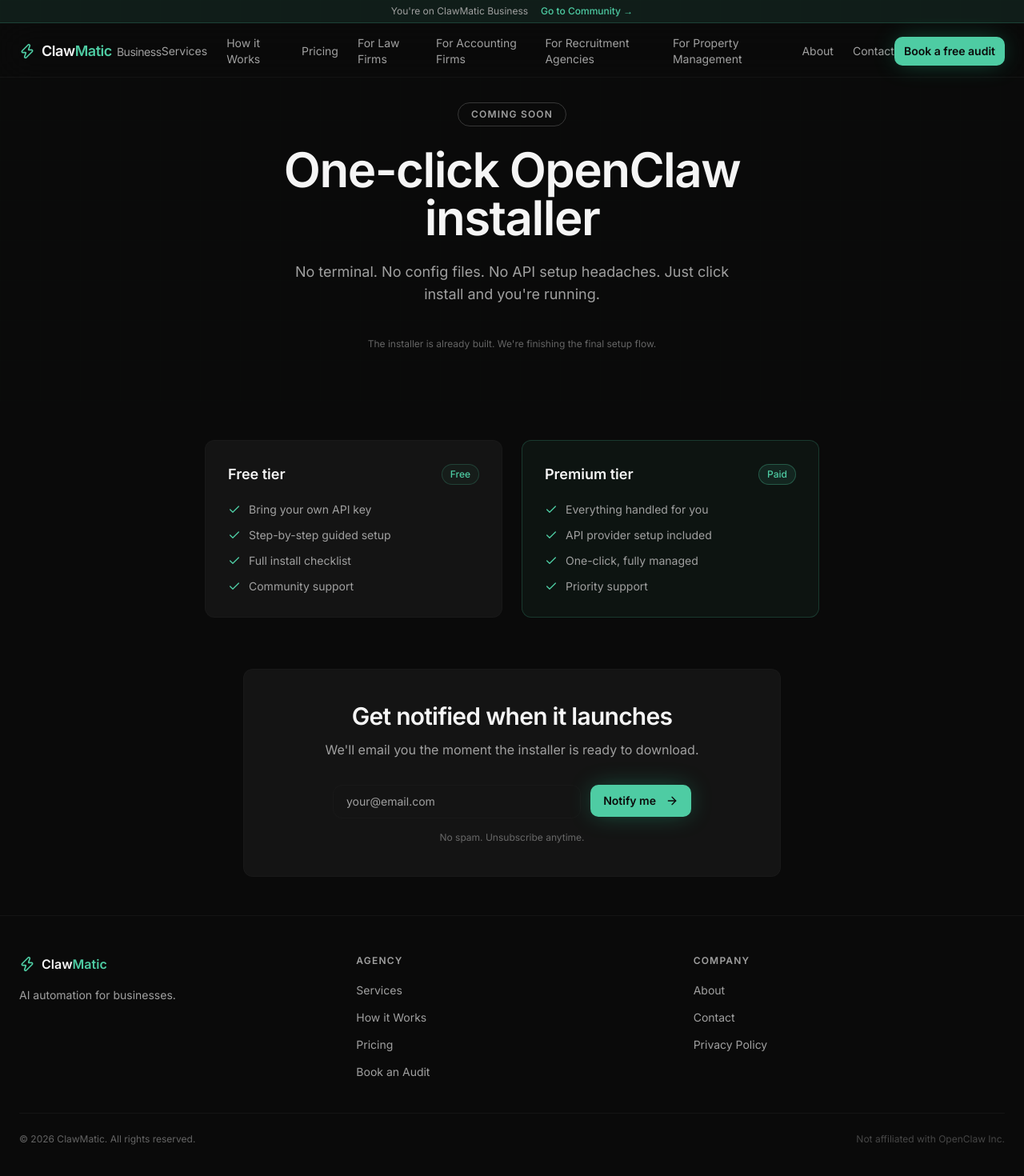
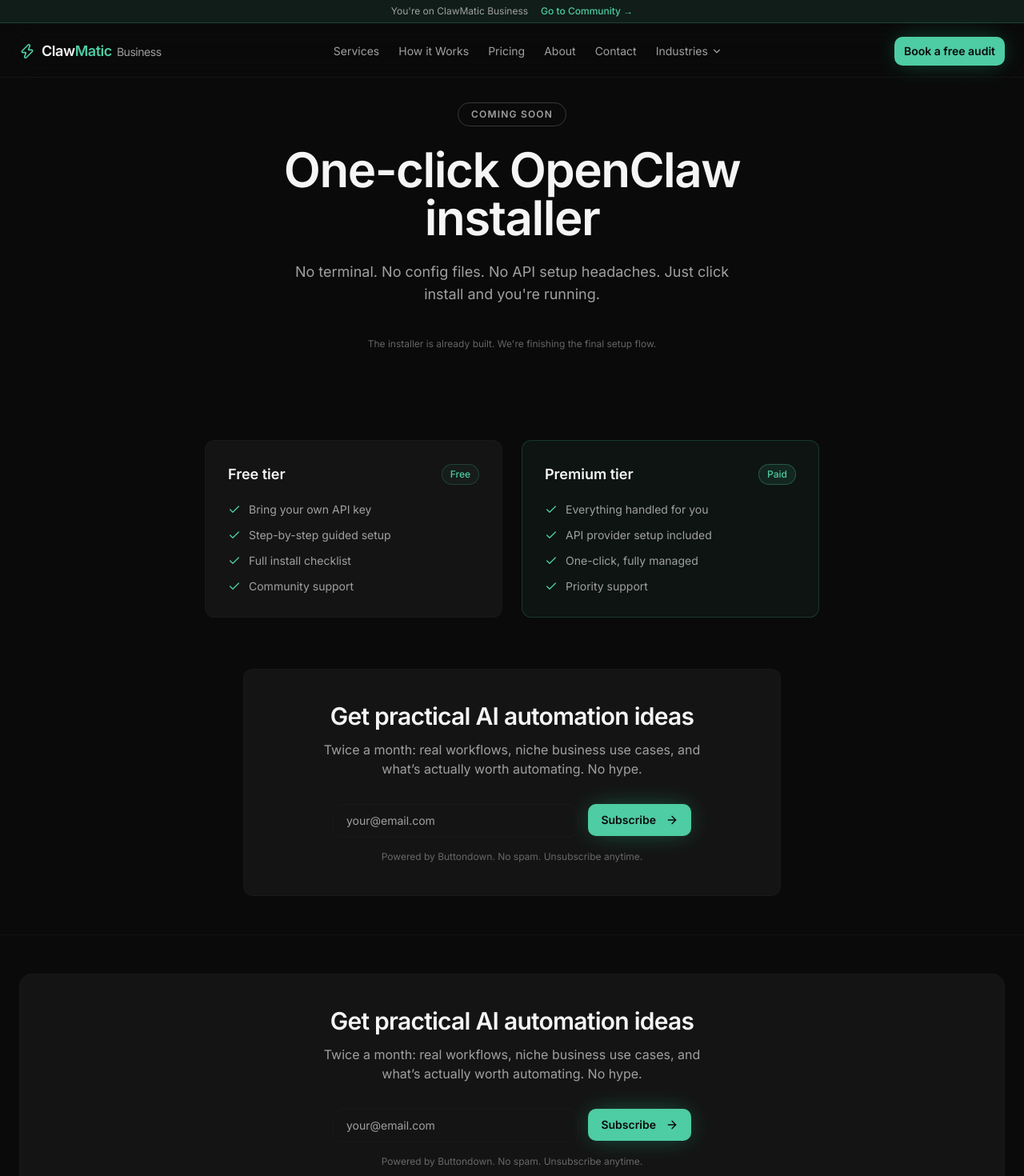
Before and after one commit to Clawmatic/clawmatic, a Next.js app: page /installer in a window 1280 px wide. Shown: the top 1470 px of the page at 80% size. Built offline with nearby package versions, Linux system fonts and the light colour scheme.

Commit message:
Add Buttondown newsletter and reorganize navigation

```diff
--- a/src/app/api/subscribe/route.ts
+++ b/src/app/api/subscribe/route.ts
@@ -1,4 +1,6 @@
 import { NextRequest, NextResponse } from "next/server";
+
+const BUTTONDOWN_API_BASE = "https://api.buttondown.email/v1";
 
 export async function POST(req: NextRequest) {
   try {
@@ -8,30 +10,36 @@
       return NextResponse.json({ error: "Invalid email address." }, { status: 400 });
     }
 
-    const apiKey = process.env.BREVO_API_KEY;
+    const apiKey = process.env.BUTTONDOWN_API_KEY;
     if (!apiKey) {
-      // In dev without API key, just return success
-      console.log("[subscribe] No BREVO_API_KEY set — skipping API call for:", email);
+      console.log("[subscribe] No BUTTONDOWN_API_KEY set — skipping API call for:", email);
       return NextResponse.json({ ok: true });
     }
 
-    const res = await fetch("https://api.brevo.com/v3/contacts", {
+    const res = await fetch(`${BUTTONDOWN_API_BASE}/subscribers`, {
       method: "POST",
       headers: {
         "Content-Type": "application/json",
-        "api-key": apiKey,
+        Authorization: `Token ${apiKey}`,
       },
       body: JSON.stringify({
         email,
-        listIds: [2], // Update list ID as needed
-        updateEnabled: true,
+        tags: ["website"],
+        metadata: {
+          source: "clawmatic.eu",
+        },
       }),
     });
 
-    if (!res.ok && res.status !== 204) {
+    if (!res.ok) {
       const body = await res.json().catch(() => ({}));
-      console.error("[subscribe] Brevo error:", res.status, body);
-      return NextResponse.json({ error: "Failed to subscribe." }, { status: 500 });
+      const detail = typeof body?.detail === "string" ? body.detail : "";
+      const alreadySubscribed = res.status === 400 && /already subscribed|already exists|already a subscriber/i.test(detail);
+
+      if (!alreadySubscribed) {
+        console.error("[subscribe] Buttondown error:", res.status, body);
+        return NextResponse.json({ error: "Failed to subscribe." }, { status: 500 });
+      }
     }
 
     return NextResponse.json({ ok: true });
--- a/src/app/guides/[slug]/page.tsx
+++ b/src/app/guides/[slug]/page.tsx
@@ -858,9 +858,9 @@
           {/* Email capture */}
           <div className="rounded-xl border border-primary/20 bg-primary/5 p-8 mt-16 mb-12">
             <EmailCapture
-              heading="Enjoyed this? Get more guides in your inbox."
-              subheading="Weekly OpenClaw tips, new guides, and skill pack updates."
-              finePrint="No spam. Unsubscribe anytime."
+              heading="Get practical AI automation ideas in your inbox."
+              subheading="Twice a month: real workflows, niche business use cases, and practical notes from ClawMatic."
+              finePrint="Powered by Buttondown. No spam. Unsubscribe anytime."
             />
           </div>
 
--- a/src/app/installer/page.tsx
+++ b/src/app/installer/page.tsx
@@ -88,9 +88,9 @@
           {/* Email capture */}
           <div className="rounded-xl border border-border/50 bg-card p-10 max-w-2xl mx-auto">
             <EmailCapture
-              heading="Get notified when it launches"
-              subheading="We'll email you the moment the installer is ready to download."
-              finePrint="No spam. Unsubscribe anytime."
+              heading="Get practical AI automation ideas"
+              subheading="Twice a month: real workflows, niche business use cases, and what’s actually worth automating. No hype."
+              finePrint="Powered by Buttondown. No spam. Unsubscribe anytime."
             />
           </div>
         </div>
--- a/src/components/EmailCapture.tsx
+++ b/src/components/EmailCapture.tsx
@@ -12,9 +12,9 @@
 }
 
 export default function EmailCapture({
-  heading = "Get notified when the one-click installer launches",
-  subheading = "Plus weekly OpenClaw tips, model updates, and new skill packs.",
-  finePrint = "No spam. Unsubscribe anytime.",
+  heading = "Get practical AI automation ideas",
+  subheading = "Twice a month: real workflows, niche business use cases, and what’s actually worth automating. No hype, no vague future-of-work nonsense.",
+  finePrint = "Powered by Buttondown. No spam. Unsubscribe anytime.",
   className = "",
 }: EmailCaptureProps) {
   const [email, setEmail] = useState("");
@@ -57,7 +57,7 @@
       {status === "success" ? (
         <div className="flex items-center justify-center gap-2 text-primary font-medium">
           <CheckCircle2 className="h-5 w-5" />
-          You&apos;re on the list — we&apos;ll be in touch!
+          You&apos;re subscribed — welcome to ClawMatic Dispatch.
         </div>
       ) : (
         <form onSubmit={handleSubmit} className="flex flex-col sm:flex-row gap-3 justify-center max-w-md mx-auto">
@@ -75,7 +75,7 @@
             disabled={status === "loading"}
             className="whitespace-nowrap"
           >
-            {status === "loading" ? "..." : "Notify me"}
+            {status === "loading" ? "..." : "Subscribe"}
             {status !== "loading" && <ArrowRight className="ml-1 h-4 w-4" />}
           </Button>
         </form>
--- a/src/components/Footer.tsx
+++ b/src/components/Footer.tsx
@@ -2,6 +2,7 @@
 
 import Link from 'next/link';
 import { Zap } from 'lucide-react';
+import EmailCapture from '@/components/EmailCapture';
 
 const CALENDLY_URL = 'https://calendly.com/clawmatic/30min';
 
@@ -13,6 +14,15 @@
       { label: 'How it Works', href: '/how-it-works', external: false },
       { label: 'Pricing', href: '/pricing', external: false },
       { label: 'Book an Audit', href: CALENDLY_URL, external: true },
+    ],
+  },
+  {
+    heading: 'Industries',
+    links: [
+      { label: 'Law Firms', href: '/for-law-firms', external: false },
+      { label: 'Accounting Firms', href: '/for-accounting-firms', external: false },
+      { label: 'Recruitment Agencies', href: '/for-recruitment-agencies', external: false },
+      { label: 'Property Management', href: '/for-property-management', external: false },
     ],
   },
   {
@@ -29,7 +39,15 @@
   return (
     <footer className="border-t border-border/50 bg-background mt-auto">
       <div className="container mx-auto px-4 sm:px-6 py-12">
-        <div className="grid grid-cols-2 md:grid-cols-3 gap-8 mb-10">
+        <div className="rounded-2xl border border-border/50 bg-card p-8 sm:p-10 mb-10">
+          <EmailCapture
+            heading="Get practical AI automation ideas"
+            subheading="Twice a month: real workflows, niche business use cases, and what’s actually worth automating. No hype."
+            finePrint="Powered by Buttondown. No spam. Unsubscribe anytime."
+          />
+        </div>
+
+        <div className="grid grid-cols-2 md:grid-cols-4 gap-8 mb-10">
           {/* Brand */}
           <div className="col-span-2 md:col-span-1">
             <Link href="/" className="flex items-center gap-2 mb-4">
--- a/src/components/Navbar.tsx
+++ b/src/components/Navbar.tsx
@@ -1,10 +1,10 @@
 "use client";
 
-import { useState } from "react";
+import { useEffect, useRef, useState } from "react";
 import Link from "next/link";
 import { usePathname } from "next/navigation";
 import { Button } from "@/components/ui/button";
-import { Menu, X, Zap } from "lucide-react";
+import { ChevronDown, Menu, X, Zap } from "lucide-react";
 
 const CALENDLY_URL = "https://calendly.com/clawmatic/30min";
 
@@ -12,17 +12,36 @@
   { label: "Services", href: "/services" },
   { label: "How it Works", href: "/how-it-works" },
   { label: "Pricing", href: "/pricing" },
+  { label: "About", href: "/about" },
+  { label: "Contact", href: "/contact" },
+];
+
+const nicheLinks = [
   { label: "For Law Firms", href: "/for-law-firms" },
   { label: "For Accounting Firms", href: "/for-accounting-firms" },
   { label: "For Recruitment Agencies", href: "/for-recruitment-agencies" },
   { label: "For Property Management", href: "/for-property-management" },
-  { label: "About", href: "/about" },
-  { label: "Contact", href: "/contact" },
 ];
 
 const Navbar = () => {
   const [mobileOpen, setMobileOpen] = useState(false);
+  const [nichesOpen, setNichesOpen] = useState(false);
   const pathname = usePathname();
+  const dropdownRef = useRef<HTMLDivElement>(null);
+
+  useEffect(() => {
+    const handleClickOutside = (e: MouseEvent) => {
+      if (dropdownRef.current && !dropdownRef.current.contains(e.target as Node)) {
+        setNichesOpen(false);
+      }
+    };
+    document.addEventListener("mousedown", handleClickOutside);
+    return () => document.removeEventListener("mousedown", handleClickOutside);
+  }, []);
+
+  const nicheActive = nicheLinks.some(
+    (link) => pathname === link.href || pathname?.startsWith(link.href + "/")
+  );
 
   return (
     <>
@@ -64,6 +83,45 @@
               {link.label}
             </Link>
           ))}
+
+          <div
+            className="relative"
+            ref={dropdownRef}
+            onMouseEnter={() => setNichesOpen(true)}
+            onMouseLeave={() => setNichesOpen(false)}
+          >
+            <button
+              onClick={() => setNichesOpen(!nichesOpen)}
+              className={`flex items-center gap-1 text-sm transition-colors duration-200 ${
+                nichesOpen || nicheActive
+                  ? "text-foreground font-medium"
+                  : "text-muted-foreground hover:text-foreground"
+              }`}
+            >
+              Industries
+              <ChevronDown
+                className={`h-3.5 w-3.5 transition-transform duration-200 ${nichesOpen ? "rotate-180" : ""}`}
+              />
+            </button>
+
+            {nichesOpen && (
+              <div className="absolute left-1/2 top-full pt-1 w-64 z-50 -translate-x-1/2">
+                <div className="rounded-xl border border-border/60 bg-popover shadow-lg py-1.5">
+                  {nicheLinks.map((item) => (
+                    <Link
+                      key={item.label}
+                      href={item.href}
+                      onClick={() => setNichesOpen(false)}
+                    >
+                      <div className="px-4 py-2.5 hover:bg-card transition-colors">
+                        <span className="text-sm text-foreground">{item.label}</span>
+                      </div>
+                    </Link>
+                  ))}
+                </div>
+              </div>
+            )}
+          </div>
         </div>
 
         {/* Desktop — right side CTA */}
@@ -103,6 +161,23 @@
                 {link.label}
               </Link>
             ))}
+            <p className="text-xs font-semibold text-muted-foreground/50 uppercase tracking-widest mt-4 mb-1">
+              Industries
+            </p>
+            {nicheLinks.map((link) => (
+              <Link
+                key={link.label}
+                href={link.href}
+                className={`text-sm transition-colors py-2.5 border-b border-border/30 ${
+                  pathname === link.href || pathname?.startsWith(link.href + "/")
+                    ? "text-foreground font-medium"
+                    : "text-muted-foreground hover:text-foreground"
+                }`}
+                onClick={() => setMobileOpen(false)}
+              >
+                {link.label}
+              </Link>
+            ))}
             <div className="pt-3">
               <Button variant="hero" size="sm" className="w-full" asChild>
                 <a href={CALENDLY_URL} target="_blank" rel="noopener noreferrer">
```
